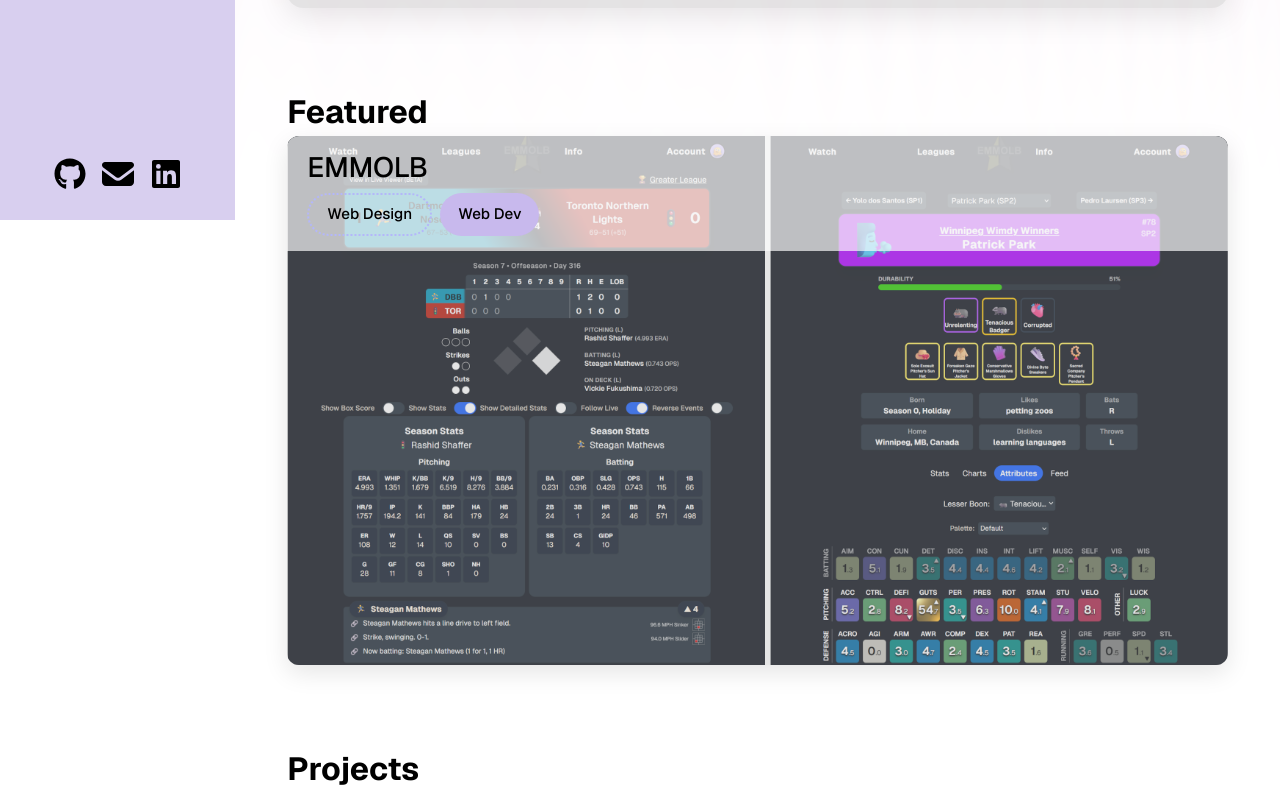
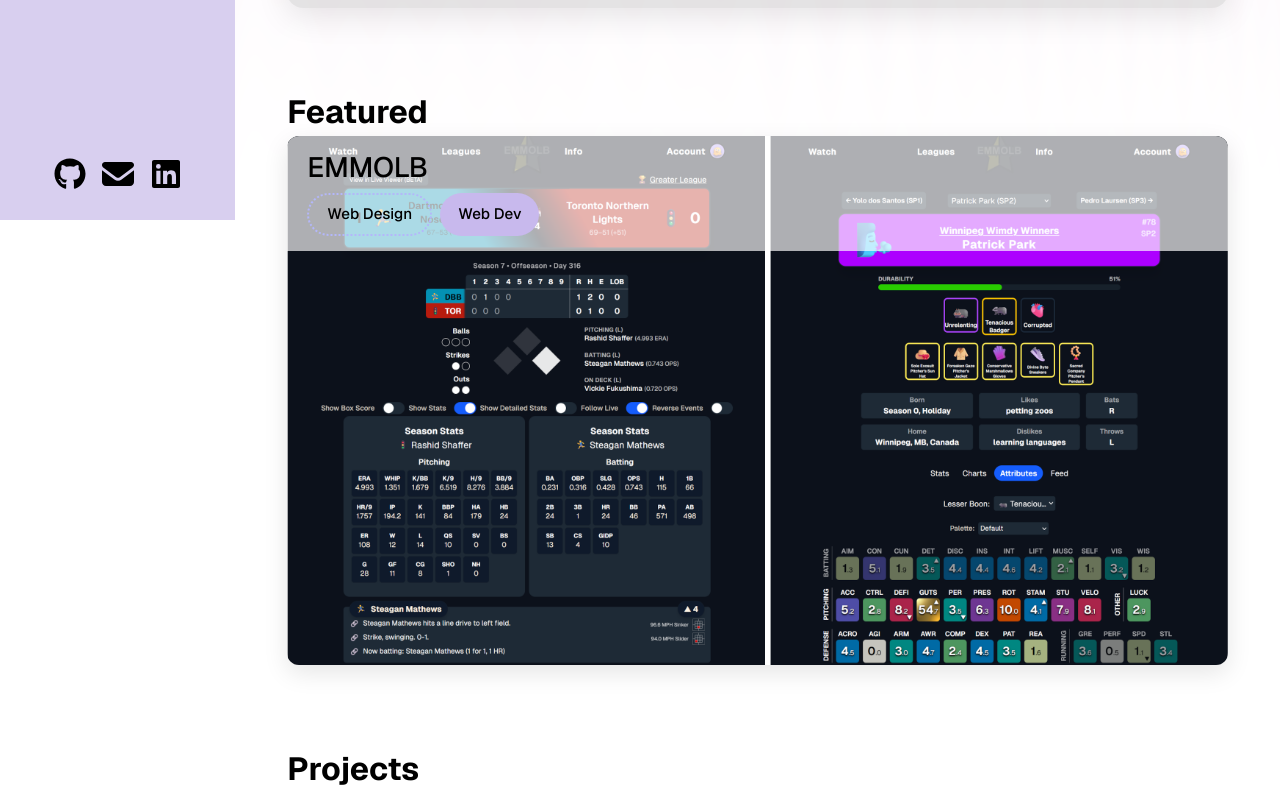
Before and after one commit to Echoviax/portfolio2, a Next.js app: page / in a window 1280 px wide. Shown: the part 580-1372 px from the top of the page. Built offline with nearby package versions, Linux system fonts and the light colour scheme.

Commit message:
silly little hover

```diff
--- a/app/styles/Project.css
+++ b/app/styles/Project.css
@@ -62,6 +62,7 @@
     box-shadow: 0px 8px 24px var(--shadow-color);
     position: relative;
     overflow: hidden;
+    transition: transform 0.25s;
 }
 
 .project-card-big {
@@ -74,12 +75,12 @@
     box-shadow: 0px 8px 24px var(--shadow-color);
     position: relative;
     overflow: hidden;
+    transition: transform 0.25s;
 }
 
 .project-card > img,
 .project-card-big > img {
     position: absolute;
-    z-index: -10;
     top: 50%;
     left: 50%;
     transform: translate(-50%, -50%);
@@ -88,9 +89,28 @@
     object-fit: cover;
 }
 
+.project-card::after,
+.project-card-big::after {
+    content: "";
+    position: absolute;
+    top: 0;
+    left: 0;
+    width: 100%;
+    height: 100%;
+    background-color: transparent;
+    z-index: 1;
+    transition: background-color 0.2s ease;
+    pointer-events: none;
+}
+
+.project-card:hover::after,
+.project-card-big:hover::after {
+    background-color: var(--hover-color);
+}
+
 .project-card:hover,
 .project-card-big:hover {
-    background-color: var(--hover-color);
+    transform: scale(1.02);
 }
 
 .project-card > p,
@@ -215,6 +235,8 @@
 
 .card-header {
     background-color: var(--popup-background);
+    z-index: 2;
+    position: relative;
     padding: 10px 20px;
     border-radius: 12px 12px 0 0;
 }
--- a/app/styles/Theme.css
+++ b/app/styles/Theme.css
@@ -3,7 +3,7 @@
   --primary-color: #d8cfef;
   --outline-color: #8a6cd5;
   --panel-color: #ababab50;
-  --hover-color: #ffffff62;
+  --hover-color: #00000024;
   --main-text: black;
   --invert-text: white;
   --neutral-gray: #63636369;
```
